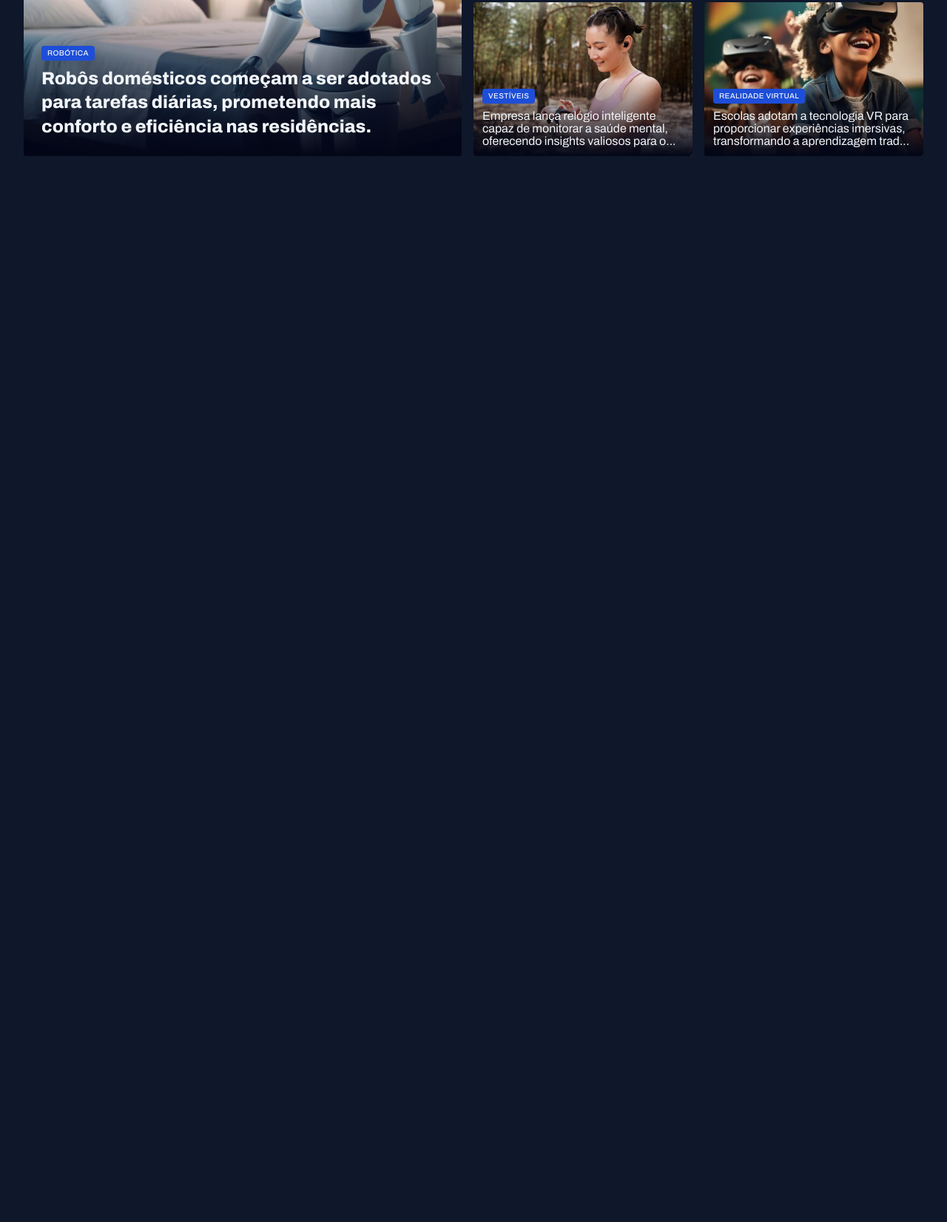
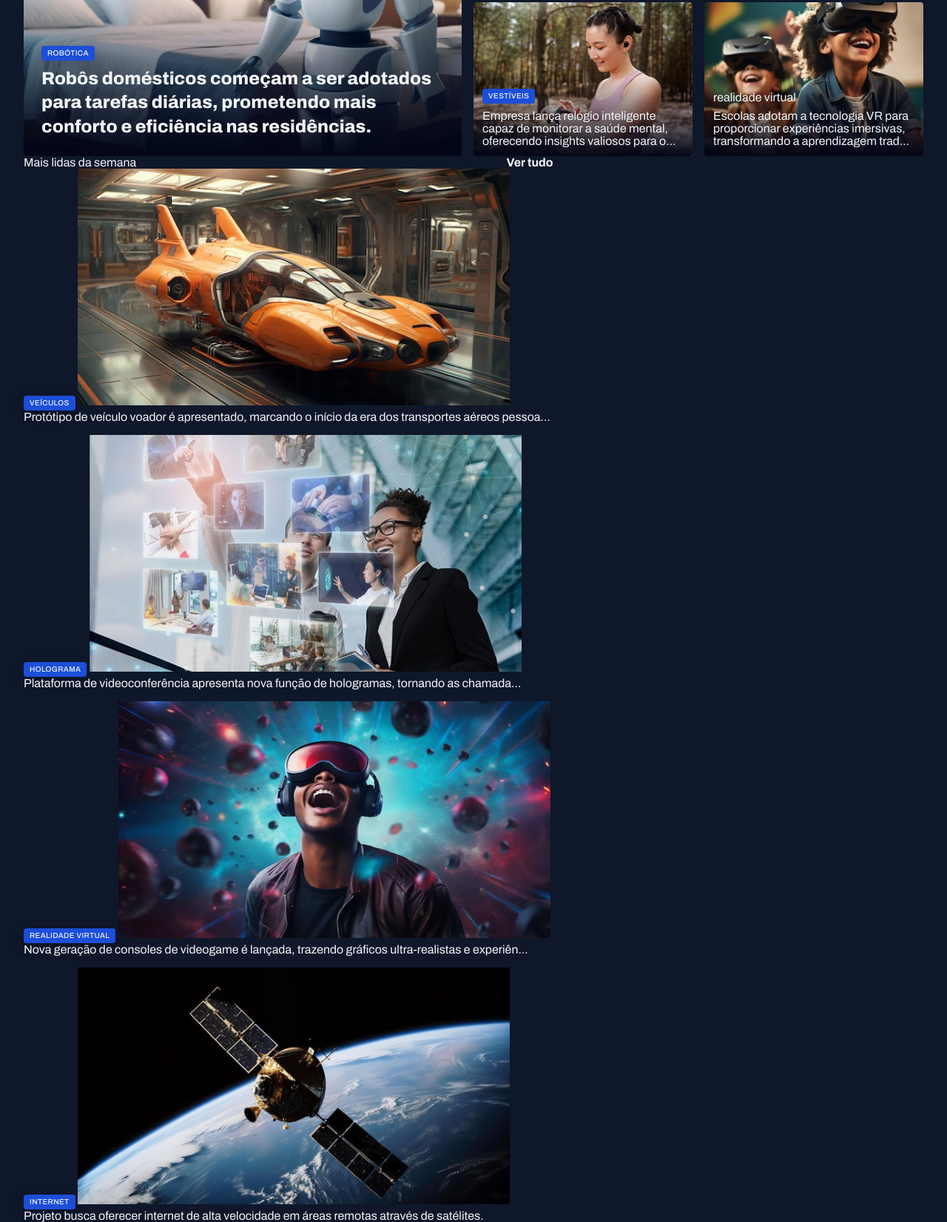
Before and after one commit to vitorpalheta/projeto-portal-de-noticias, a plain HTML site: page index.html in a window 1280 px wide. Shown: the part 369-2021 px from the top of the page at 74% size. Before the commit the page ends 800 px from the top, so only its background shows below. Drawn offline with Linux system fonts and the light colour scheme.

Commit message:
Estruturando a seção mais lidas da semana

```diff
--- a/index.html
+++ b/index.html
@@ -47,7 +47,7 @@
           <img src="assets/images/Image 01.png" alt="Robôs domésticos começam a ser adotados para tarefas diárias, prometendo mais conforto e eficiência nas residências.">
 
           <figcaption>
-            <span class="contant-tag">robótica</span>
+            <span class="content-tag">robótica</span>
             <h2 class="text-2xl">Robôs domésticos começam a ser adotados para tarefas diárias, prometendo mais conforto e eficiência nas residências.</h2>
           </figcaption>
         </figure>
@@ -57,7 +57,7 @@
             <img src="assets/images/Image 02.png" alt="Novo Smartphone Projetor 3D chega ao mercado, transformando a forma como vemos nossas telas!">
 
             <figcaption>
-              <span class="contant-tag">hologramas</span>
+              <span class="content-tag">hologramas</span>
               <h2 class="text-lg">Novo Smartphone Projetor 3D chega ao mercado, transformando a forma como vemos nossas telas!</h2>
             </figcaption>
           </figure>
@@ -65,7 +65,7 @@
             <img src="assets/images/Image 03.png" alt="Tecnologia 6G chega às metrópoles brasileiras, prometendo revolucionar a forma como vivemos e nos comunicamos.">
 
             <figcaption>
-              <span class="contant-tag">internet</span>
+              <span class="content-tag">internet</span>
               <h2 class="text-lg">Tecnologia 6G chega às metrópoles brasileiras, prometendo revolucionar a forma como vivemos e nos comuni...</h2>
             </figcaption>
           </figure>
@@ -74,7 +74,7 @@
             ">
 
             <figcaption>
-              <span class="contant-tag">vestíveis</span>
+              <span class="content-tag">vestíveis</span>
               <h2 class="text-lg">Empresa lança relógio inteligente capaz de monitorar a saúde mental, oferecendo insights valiosos para o...
               </h2>
             </figcaption>
@@ -92,6 +92,42 @@
 
       </section>
 
+      <section id="weekly">
+        <header class="grid grid-flow-col">
+          <h3>Mais lidas da semana</h3>
+          <a href="#" class="grid grid-flow-col">
+            <strong>Ver tudo</strong>
+            <span></span>
+          </a>
+        </header>
+
+        <div class="grid gap-16">
+          <figure>
+            <span class="content-tag">veículos</span>
+            <img src="assets/images/Image 06.png" alt="">
+            <p>Protótipo de veículo voador é apresentado, marcando o início da era dos transportes aéreos pessoa...</p>
+          </figure>
+
+          <figure>
+            <span class="content-tag">holograma</span>
+            <img src="assets/images/Image 07.png" alt="">
+            <p>Plataforma de videoconferência apresenta nova função de hologramas, tornando as chamada...</p>
+          </figure>
+
+          <figure>
+            <span class="content-tag">realidade virtual</span>
+            <img src="assets/images/Image 08.png" alt="">
+            <p>Nova geração de consoles de videogame é lançada, trazendo gráficos ultra-realistas e experiên...</p>
+          </figure>
+
+          <figure>
+            <span class="content-tag">internet</span>
+            <img src="assets/images/Image 09.png" alt="">
+            <p>Projeto busca oferecer internet de alta velocidade em áreas remotas através de satélites.</p>
+          </figure>
+        </div>
+      </section>
+
     </main>
   </body>
 </html>
--- a/styles/global.css
+++ b/styles/global.css
@@ -57,7 +57,7 @@ main{
   margin-top: 40px;
 }
 
-.contant-tag{
+.content-tag{
   display: inline-block;
   background-color: var(--brand-color-dark);
   padding: 4px 8px;
```
